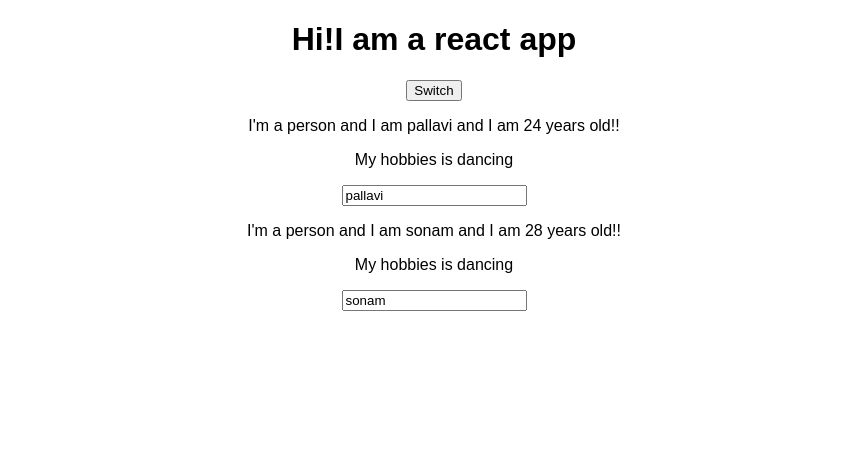
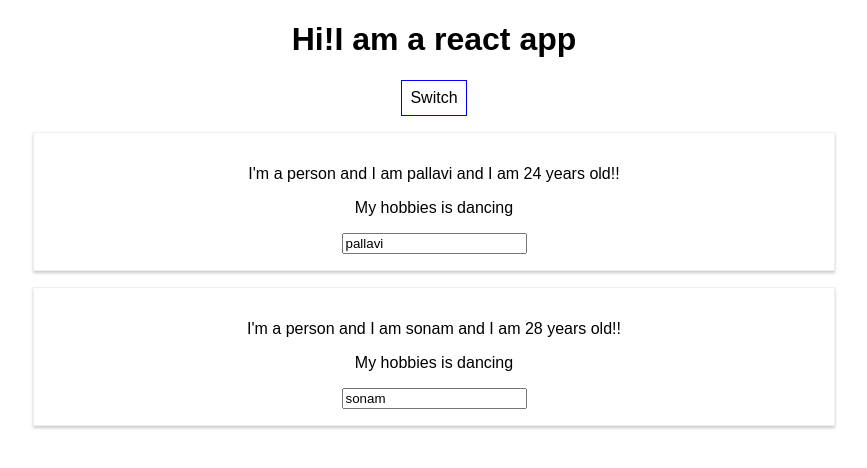
Before and after one commit to Pall104/ReactBurgerOrder, a React (Create React App) app: page / in a window 1280 px wide. Shown: the top 468 px of the page, without its empty margins (206-1073 px from the left). Built offline with nearby package versions, Linux system fonts and the light colour scheme.

Commit message:
worked with inline css

```diff
--- a/src/App.js
+++ b/src/App.js
@@ -23,10 +23,17 @@
   }
 
   render() {
+    const style = {
+      backgroundColor: 'white',
+      font: 'inherit',
+      border: '1px solid blue',
+      padding: '8px',
+      cursor: 'pointer'
+    };
    return (
       <div className="App">
       <h1>Hi!I am a react app</h1>
-      <button onClick={() => this.switchNameHandler('kelan')}>Switch</button>
+      <button style={style} onClick={() => this.switchNameHandler('kelan')}>Switch</button>
       <Person click={this.switchNameHandler.bind(this,'hello')} name={this.state.persons[0].name} age={this.state.persons[0].age}>My hobbies is dancing</Person>
       <Person name={this.state.persons[1].name} changed={this.nameChangedHandler} age={this.state.persons[1].age}>My hobbies is dancing</Person>
       </div>
--- /dev/null
+++ b/src/Person/Person.css
@@ -0,0 +1,8 @@
+.Person{
+    width: 60%;
+    margin: 16px auto;
+    border: 1px solid #eee;
+    box-shadow: 0 2px 3px #ccc;
+    padding: 16px;
+    text-align: center;
+}
--- a/src/Person/Person.js
+++ b/src/Person/Person.js
@@ -1,10 +1,11 @@
 import React from 'react';
+import './Person.css';
 
 
 
 const person = (props) => {
     return (
-        <div>
+        <div className="Person">
        <p onClick={props.click}>I'm a person and I am {props.name} and I am {props.age} years old!! </p>
        <p>{props.children}</p>
        <input type="text" onChange={props.changed} value={props.name}></input>
```
